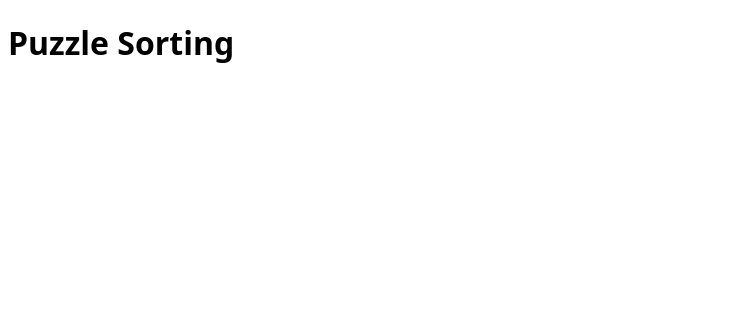
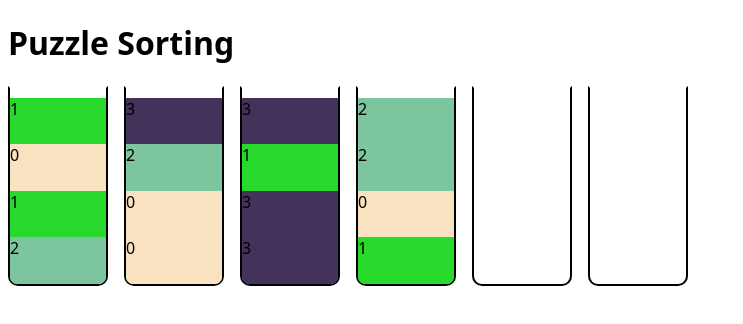
Before and after one commit to kwokkan/sorting-puzzle, a Preact app: page / in a window 1280 px wide. Shown: the top 324 px of the page, without its empty margins (0-743 px from the left). Built offline with nearby package versions, Linux system fonts and the light colour scheme.

Commit message:
Initial layout and initialisation.

```diff
--- a/src/App.tsx
+++ b/src/App.tsx
@@ -1,8 +1,72 @@
+import { useState } from "preact/hooks";
+import { Game } from "./Game";
+import { IContainer, IItem } from "./types";
+
+const convertToHex = (value: number): string => {
+    return Math.floor(value).toString(16).padStart(2, '0');
+};
+
+const getRandomColor = (): string => {
+    const r = convertToHex(Math.random() * 255);
+    const g = convertToHex(Math.random() * 255);
+    const b = convertToHex(Math.random() * 255);
+
+    return `#${r}${g}${b}`;
+};
+
+const getInitialContainers = (itemsPerContainer: number, numberOfContainers: number, emptyContainers: number): IContainer[] => {
+    const containers: IContainer[] = [];
+    const items: IItem[] = [];
+
+    for (let i = 0; i < numberOfContainers; i++) {
+        items.push(...Array(itemsPerContainer).fill({
+            group: i,
+            backgroundColor: getRandomColor(),
+        }));
+
+        containers.push({
+            id: i,
+            items: [],
+            maxItems: itemsPerContainer,
+        });
+    }
+
+    for (const container of containers) {
+        for (let i = 0; i < itemsPerContainer; i++) {
+            const currentItems = container.items;
+
+            const randomItemIndex = Math.floor(Math.random() * items.length);
+            const randomItem = items[randomItemIndex];
+
+            if (i == currentItems.length - 1 && container.items.every(x => x.group == randomItem.group)) {
+                i--;
+                continue;
+            }
+
+            currentItems.push(randomItem);
+            items.splice(randomItemIndex, 1);
+        }
+    }
+
+    for (let i = containers.length, l = containers.length + emptyContainers; i < l; i++) {
+        containers.push({
+            id: i,
+            items: [],
+            maxItems: itemsPerContainer,
+        });
+    }
+
+    return containers;
+};
 
 export const App = () => {
+    const [containers, setContainers] = useState<IContainer[]>(getInitialContainers(4, 4, 2));
+
     return (
         <div>
             <h1>Puzzle Sorting</h1>
+
+            <Game containers={containers}></Game>
         </div>
     );
 };
--- /dev/null
+++ b/src/Container.tsx
@@ -0,0 +1,17 @@
+import { IContainer } from "./types";
+
+interface IProps {
+    container: IContainer;
+}
+
+export const Container = ({ container }: IProps) => {
+    return (
+        <div className="container" style={{ gridTemplateRows:"repeat(4, 1fr)" }}>
+            {container.items.map((item, index) => (
+                <div key={index} style={{ backgroundColor: item.backgroundColor }}>
+                    {item.group}
+                </div>
+            ))}
+        </div>
+    );
+};
--- /dev/null
+++ b/src/Game.tsx
@@ -0,0 +1,20 @@
+import { Container } from "./Container";
+import { IContainer } from "./types";
+
+interface IProps {
+    containers: IContainer[];
+}
+
+export const Game = ({ containers }: IProps) => {
+
+    return (
+        <div className="game">
+            {containers.map(container => (
+                <Container
+                    key={container.id}
+                    container={container}
+                />
+            ))}
+        </div>
+    );
+};
--- a/src/styles.css
+++ b/src/styles.css
@@ -6,3 +6,25 @@
 html {
     font-family: system-ui, sans-serif;
 }
+
+.game {
+    display: grid;
+    grid-auto-rows: 200px;
+    grid-auto-columns: 100px;
+    grid-auto-flow: column;
+    grid-gap: 1rem;
+}
+
+.container {
+    border: 2px solid #000;
+    border-top: 2px solid transparent;
+    display: grid;
+    padding-top: 10px;
+    border-bottom-left-radius: 10px;
+    border-bottom-right-radius: 10px;
+}
+
+    .container > :last-child {
+        border-bottom-left-radius: 7px;
+        border-bottom-right-radius: 7px;
+    }
--- /dev/null
+++ b/src/types.ts
@@ -0,0 +1,12 @@
+
+export interface IItem {
+    group: number;
+    backgroundColor: string;
+    text?: string;
+}
+
+export interface IContainer {
+    id: number;
+    maxItems: number;
+    items: IItem[];
+}
```
